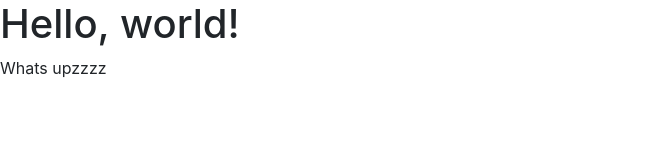
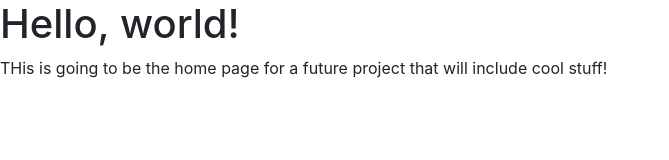
Before and after one commit to arleighbw/Renegade, a plain HTML site: page HomePage.html in a window 1280 px wide. Shown: the whole page, without its empty margins (0-669 px from the left). Drawn offline with nearby package versions, Linux system fonts and the light colour scheme.

Commit message:
Updated the home page to sound more professional

```diff
--- a/HomePage.html
+++ b/HomePage.html
@@ -12,7 +12,7 @@
   </head>
   <body>
     <h1>Hello, world!</h1>
-    <p>Whats upzzzz</p>
+    <p>THis is going to be the home page for a future project that will include cool stuff!</p>
 
     <!-- Optional JavaScript -->
     <!-- jQuery first, then Popper.js, then Bootstrap JS -->
```
